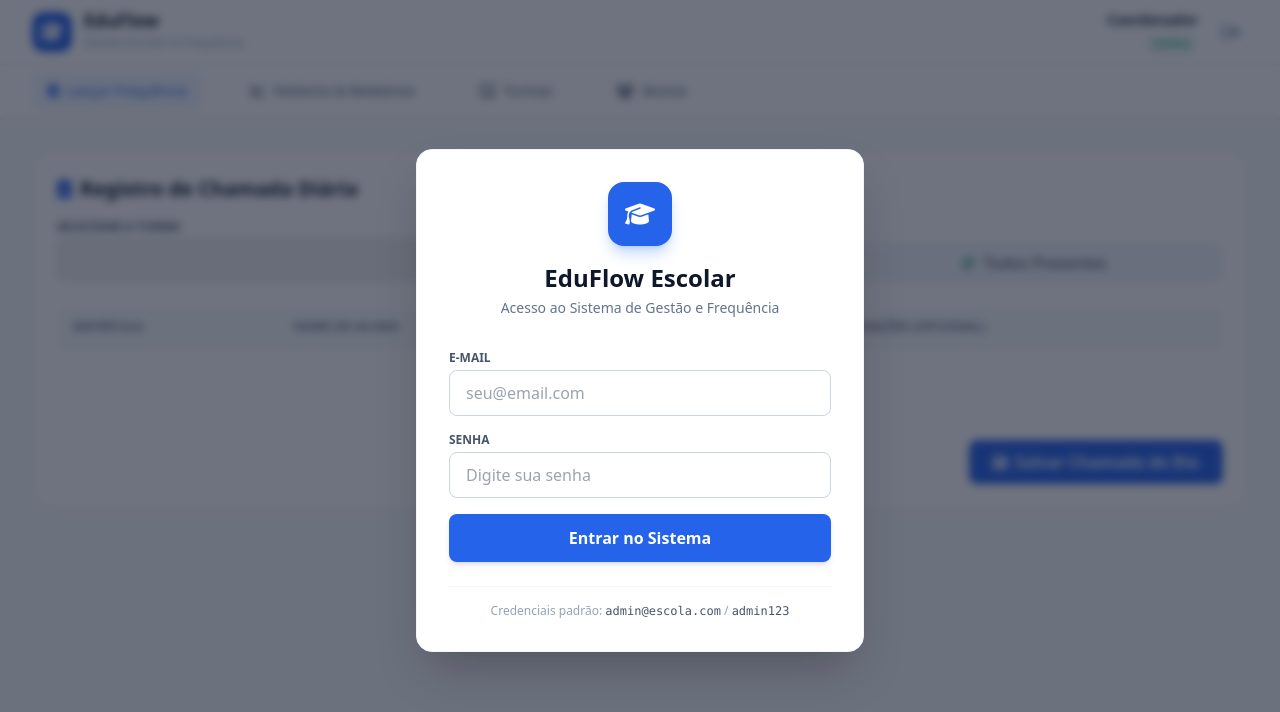
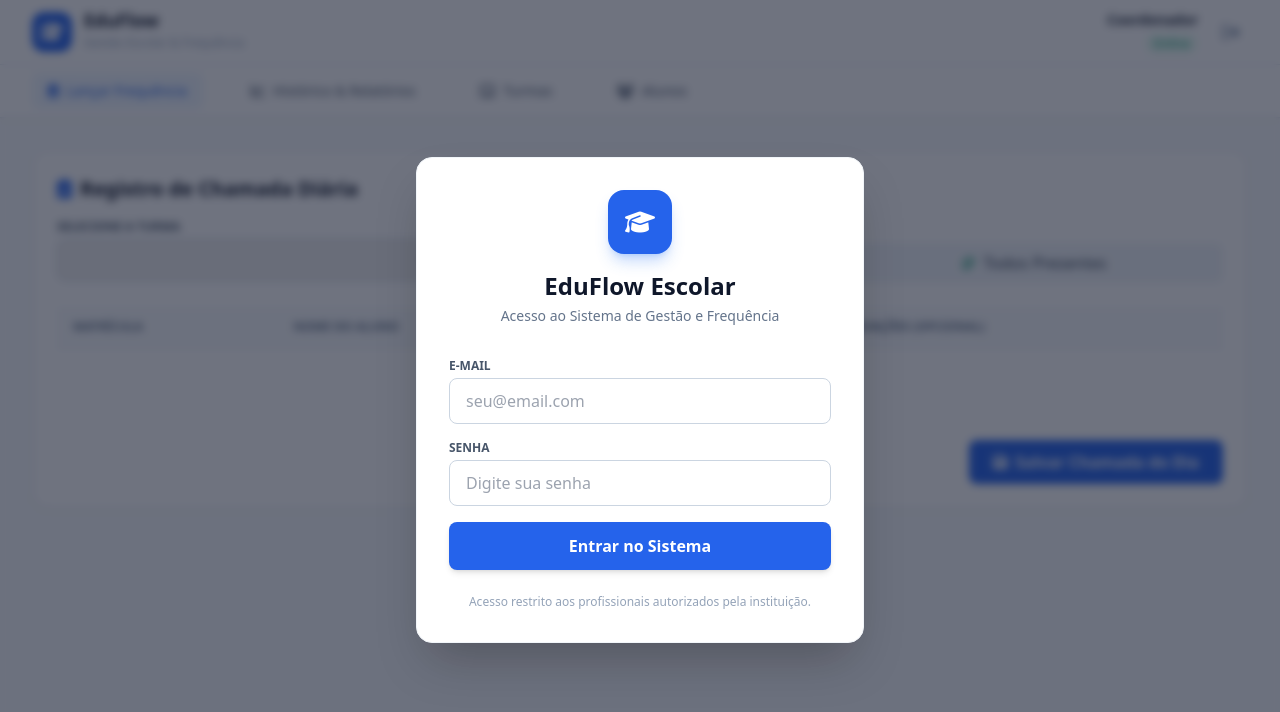
Before and after one commit to luanmat/-EduFlow-Sistema-de-Gest-o-Escolar-MVP-, a website: page public/index.html in a window 1280 px wide. Drawn offline with nearby package versions, Linux system fonts and the light colour scheme.

Commit message:
security: remove demo credentials from login screen

```diff
--- a/public/index.html
+++ b/public/index.html
@@ -43,9 +43,9 @@
         </button>
       </form>
 
-      <div class="mt-6 pt-4 border-t border-slate-100 text-center text-xs text-slate-400">
-        Credenciais padrão: <span class="font-mono text-slate-600">admin@escola.com</span> / <span class="font-mono text-slate-600">admin123</span>
-      </div>
+      <p class="mt-6 text-center text-xs text-slate-400">
+        Acesso restrito aos profissionais autorizados pela instituição.
+      </p>
     </div>
   </div>
 
```
